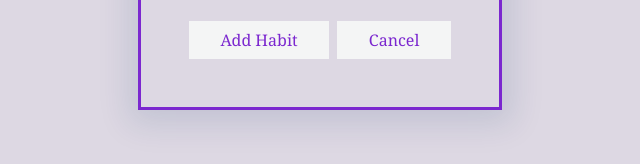
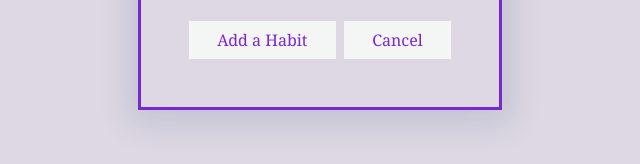
Before and after one commit to halazain28/Habit-Tracker, a website: page index.html in a window 1280 px wide. Both pictures are taken after a click on the button 640 px from the left and 277 px from the top of the page. Shown: the part 484-648 px from the top of the page, 320-960 px from the left. Drawn offline with Linux system fonts and the light colour scheme.

Commit message:
index.html updated

```diff
--- a/index.html
+++ b/index.html
@@ -84,7 +84,7 @@
         </div>
 
         <div class="modal-btns">
-          <button id="add">Add Habit</button>
+          <button id="add">Add a Habit</button>
           <button id="cancel">Cancel</button>
         </div>
       </div>
```
